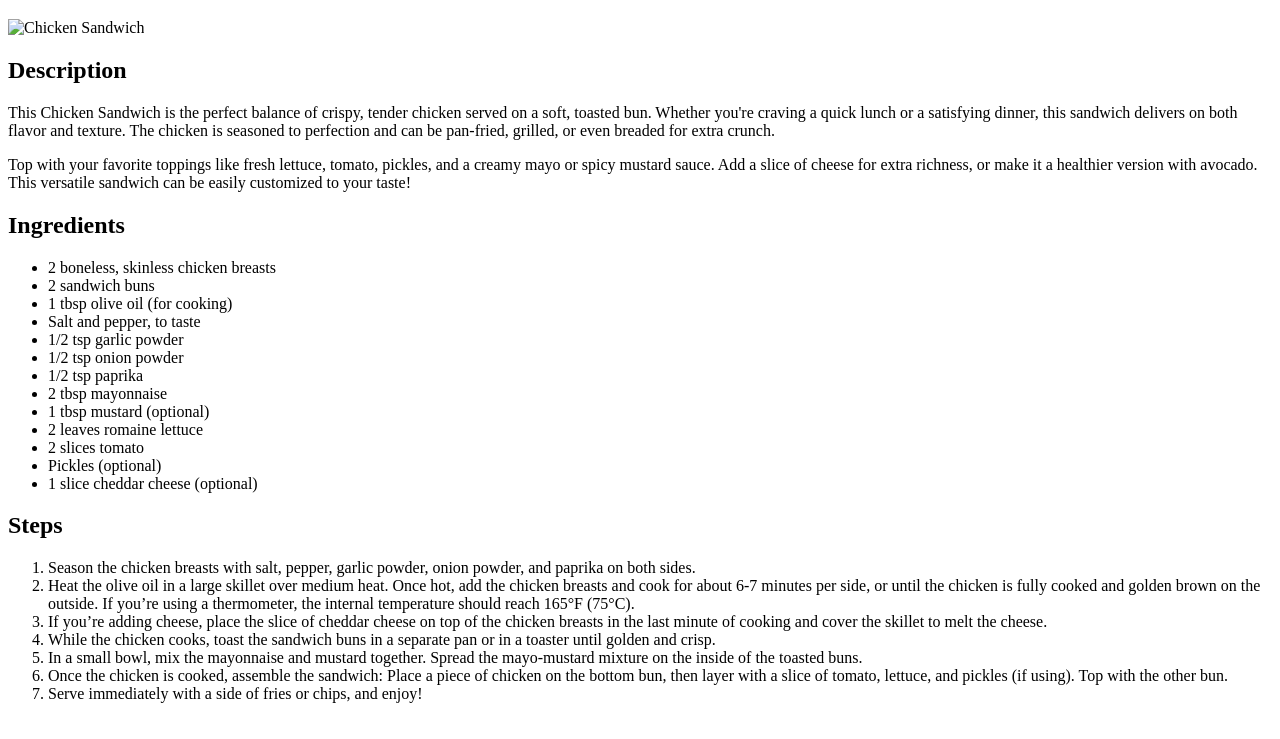
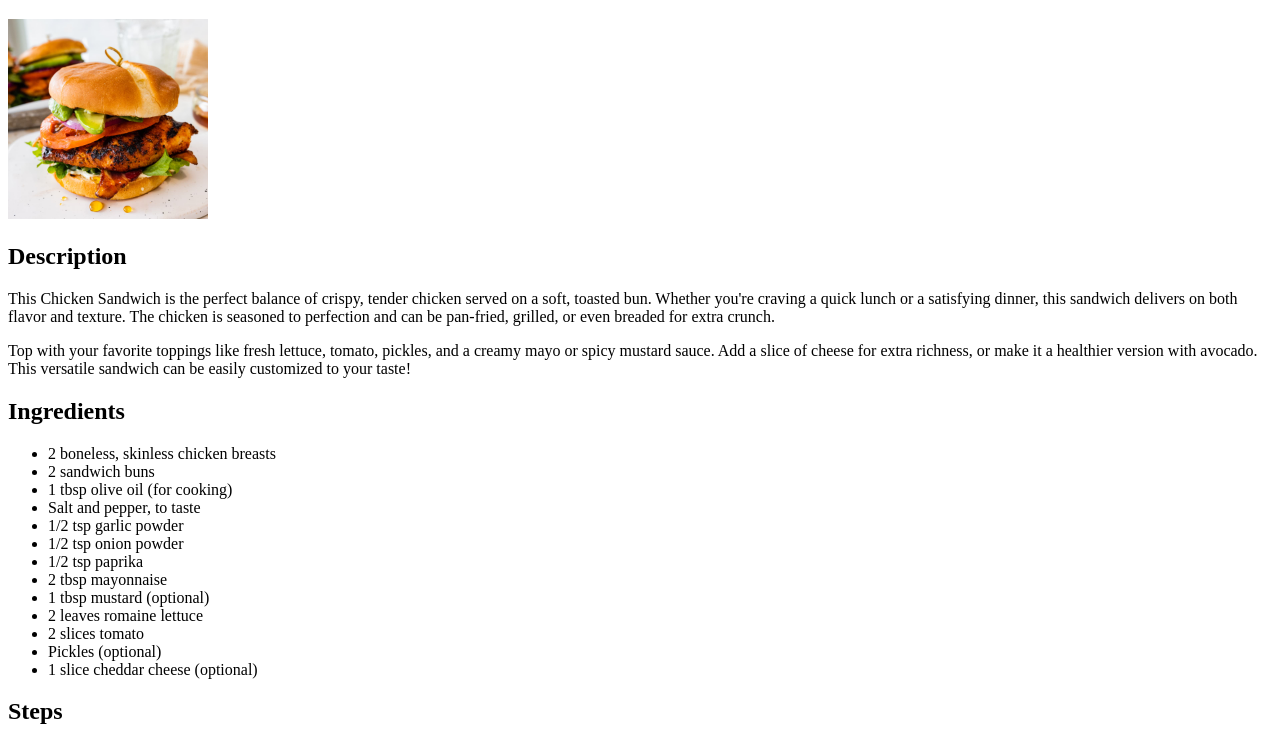
Before and after one commit to ahmxd0/odin-recipes, a plain HTML site: page recipes/chickensandwich.html in a window 1280 px wide. Shown: the part 61-800 px from the top of the page. Drawn offline with Linux system fonts and the light colour scheme; the site is published under a folder, as on GitHub Pages, so addresses that start at the root find nothing.

Commit message:
fixed issue with photos i think?

```diff
--- a/recipes/chickensandwich.html
+++ b/recipes/chickensandwich.html
@@ -9,7 +9,7 @@
 <body>
   <h1>Chicken Sandwich</h1>
 
-  <img src="/photos/chickensandwich.jpg" alt="Chicken Sandwich" height="200" width="200"    >
+  <img src="./photos/chickensandwich.jpg" alt="Chicken Sandwich" height="200" width="200"/>
 
   <h2>Description</h2>
     <p>This Chicken Sandwich is the perfect balance of crispy, tender chicken served on a soft, toasted bun. Whether you're craving a quick lunch or a satisfying dinner, this sandwich delivers on both flavor and texture. The chicken is seasoned to perfection and can be pan-fried, grilled, or even breaded for extra crunch.</p>
```
Also changed, not shown: recipes/photos/chickensandwich.jpg (added), recipes/photos/greeksalad.webp (added), recipes/photos/lambrice.webp (added).
